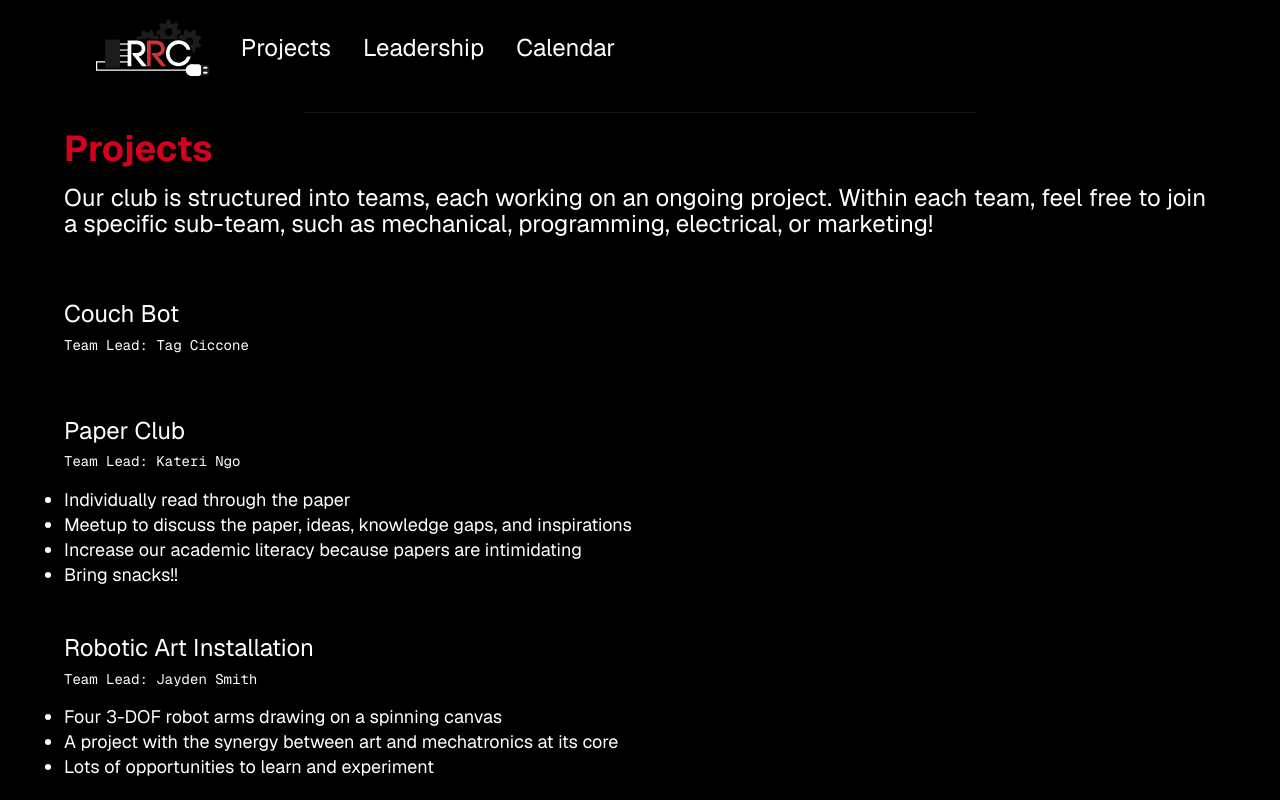
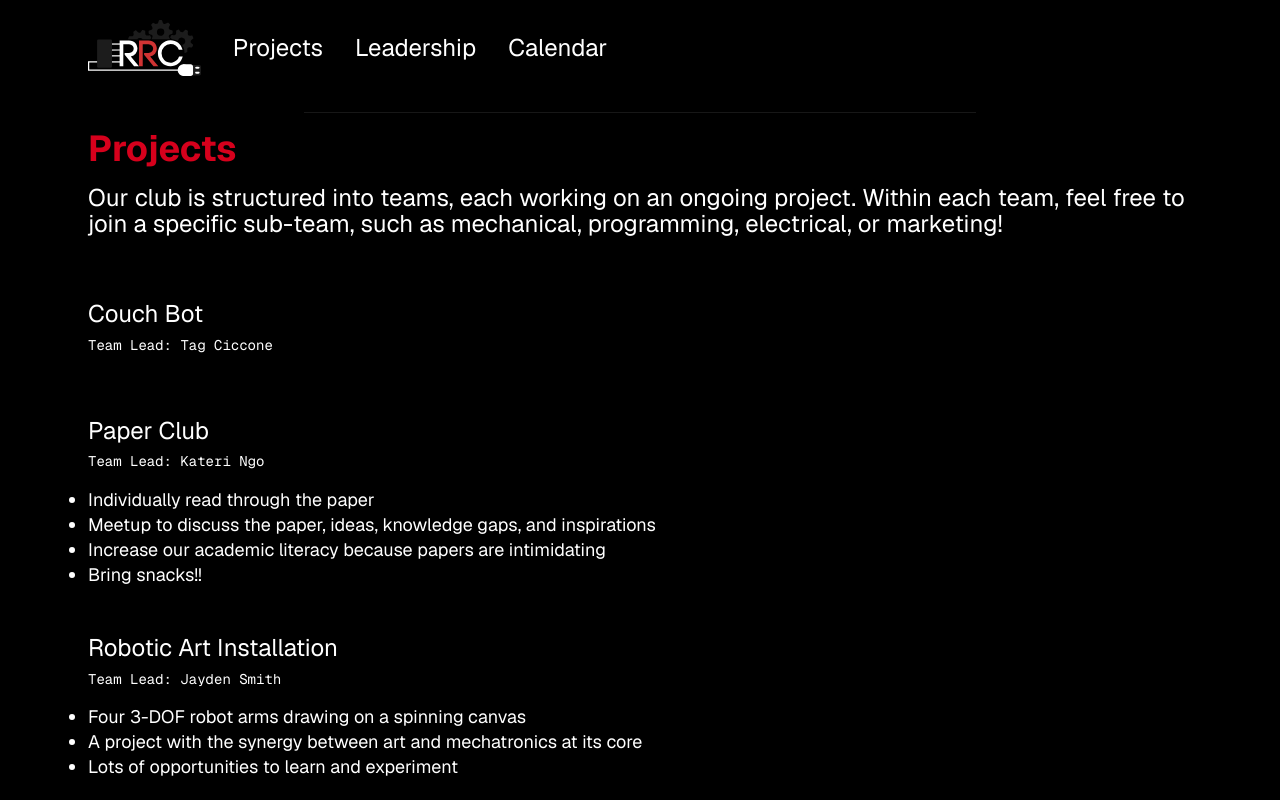
Before and after one commit to haydenheroux/rpi-robotics-website, a React (Vite) app: page / in a window 1280 px wide. Shown: the top 800 px of the page. Built offline with nearby package versions, Linux system fonts and the light colour scheme.

Commit message:
Add horizontal padding.

```diff
--- a/src/App.tsx
+++ b/src/App.tsx
@@ -3,7 +3,7 @@ import ProjectCard from "./components/ProjectCard";
 
 function App() {
   return (
-    <div className="w-screen lg:w-6xl mx-auto flex flex-col gap-4">
+    <div className="w-screen lg:w-6xl mx-auto px-6 flex flex-col gap-4">
       <Nav />
       <hr className="text-neutral-900 w-screen lg:w-2xl mx-auto" />
       {/* TODO Move this content to projects page */}
--- a/src/components/Nav.tsx
+++ b/src/components/Nav.tsx
@@ -1,6 +1,6 @@
 function Nav() {
   return (
-    <nav className="h-16 mx-8 my-4 flex flex-row gap-8 justify-start items-center overflow-x-scroll">
+    <nav className="h-16 my-4 flex flex-row gap-8 justify-start items-center overflow-x-scroll">
       <img src="./icon.svg" alt="RPI Robotics Club Logo" className="h-14" />
       <span className="type-subhead text-brand-white hover:text-neutral-400">
         Projects
```
